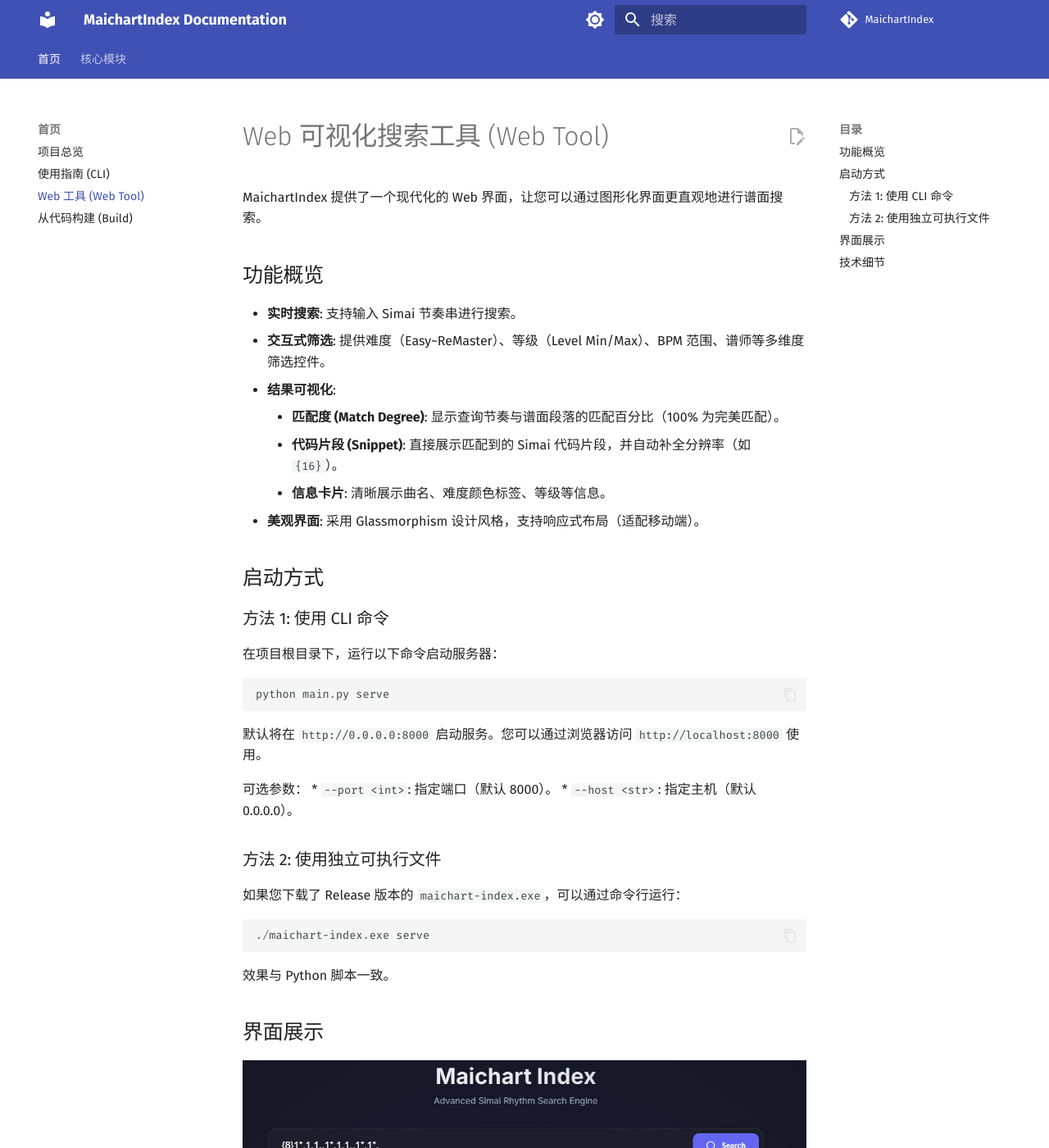
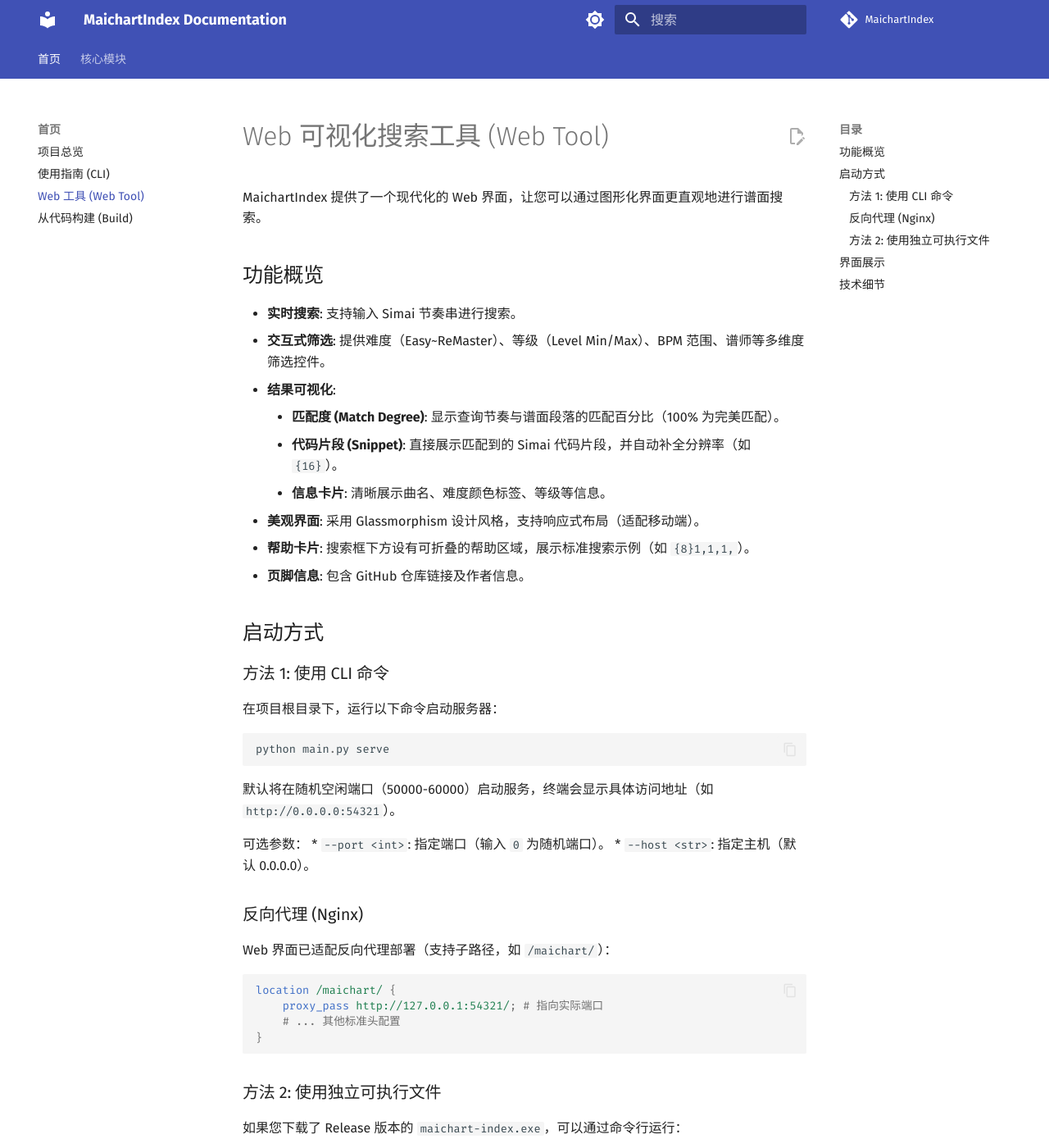
Before and after one commit to Choimoe/MaichartIndex, an MkDocs documentation site: the page built from docs/web_tool.md, in a window 1280 px wide and 1400 px high. Shown: the whole window at 82% size. Built offline with MkDocs 1.6.1 and Material for MkDocs 9.7.7, drawn with Linux system fonts in a browser that asks for light colours; comment, search, counter and statistics services are not loaded.

Commit message:
docs: update documentation with performance optimization tips, help information, and improved search tool usage instructions

````diff
--- a/docs/web_tool.md
+++ b/docs/web_tool.md
@@ -12,6 +12,9 @@
     *   **信息卡片**: 清晰展示曲名、难度颜色标签、等级等信息。
 *   **美观界面**: 采用 Glassmorphism 设计风格，支持响应式布局（适配移动端）。
 
+*   **帮助卡片**: 搜索框下方设有可折叠的帮助区域，展示标准搜索示例（如 `{8}1,1,1,`）。
+*   **页脚信息**: 包含 GitHub 仓库链接及作者信息。
+
 ## 启动方式
 
 ### 方法 1: 使用 CLI 命令
@@ -19,11 +22,20 @@
 ```powershell
 python main.py serve
 ```
-默认将在 `http://0.0.0.0:8000` 启动服务。您可以通过浏览器访问 `http://localhost:8000` 使用。
+默认将在随机空闲端口（50000-60000）启动服务，终端会显示具体访问地址（如 `http://0.0.0.0:54321`）。
 
 可选参数：
-*   `--port <int>`: 指定端口（默认 8000）。
+*   `--port <int>`: 指定端口（输入 `0` 为随机端口）。
 *   `--host <str>`: 指定主机（默认 0.0.0.0）。
+
+### 反向代理 (Nginx)
+Web 界面已适配反向代理部署（支持子路径，如 `/maichart/`）：
+```nginx
+location /maichart/ {
+    proxy_pass http://127.0.0.1:54321/; # 指向实际端口
+    # ... 其他标准头配置
+}
+```
 
 ### 方法 2: 使用独立可执行文件
 如果您下载了 Release 版本的 `maichart-index.exe`，可以通过命令行运行：
````
Also changed, not shown: README.md (+1 -0 lines), docs/database.md (+2 -2 lines), docs/search.md (+11 -0 lines).
